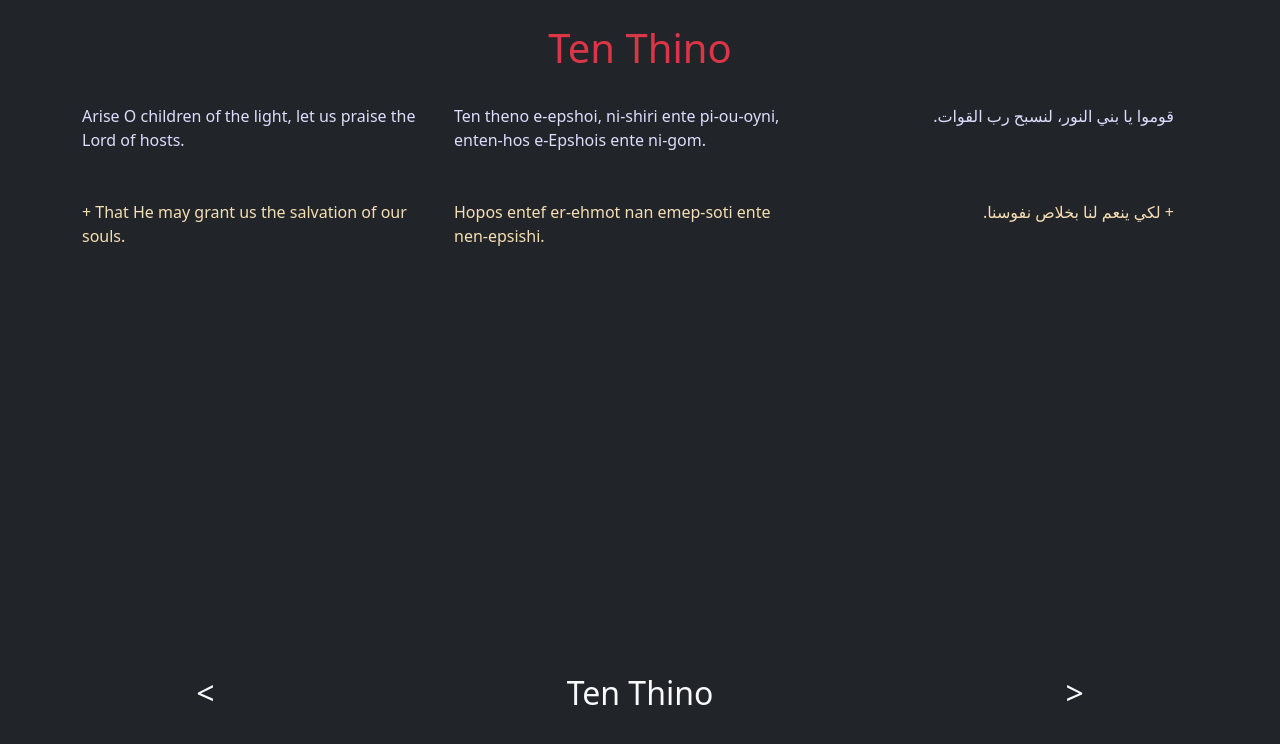
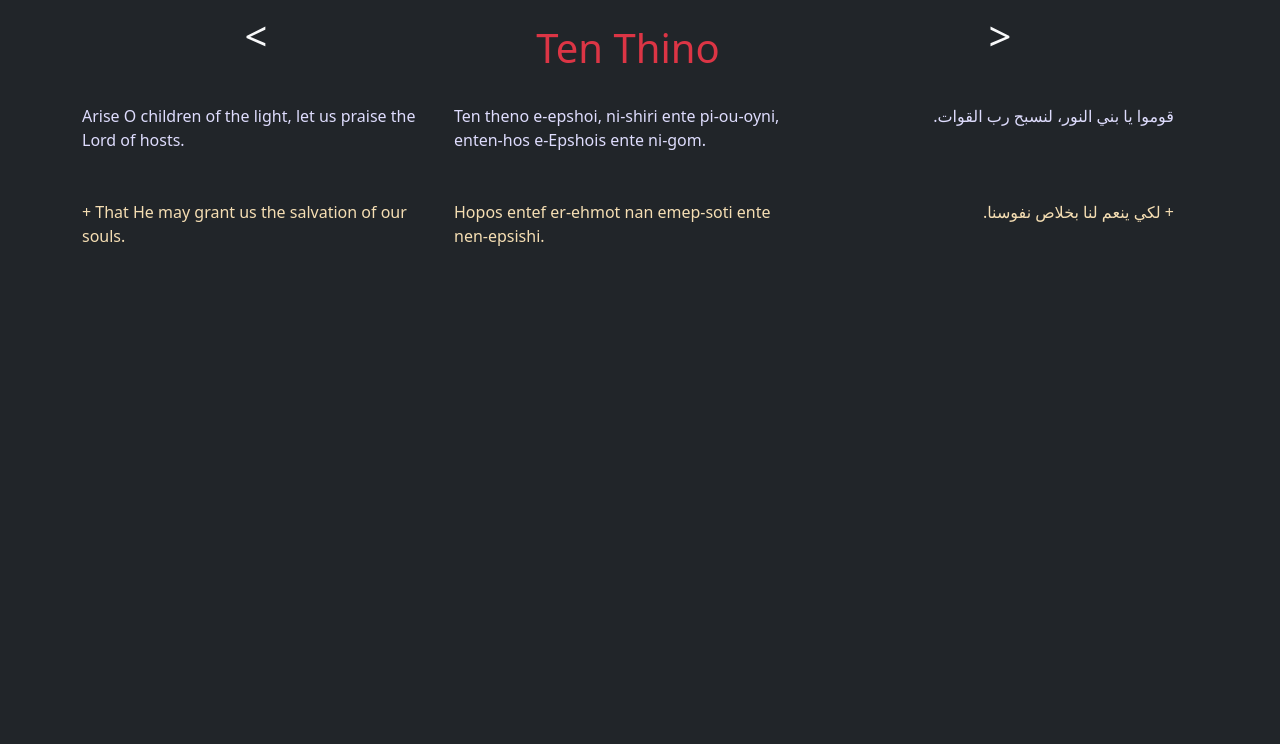
Before and after one commit to tonymelek/Psalmody, a Vue app: page / in a window 1280 px wide. Shown: the top 744 px of the page. Built offline with nearby package versions, Linux system fonts and the light colour scheme.

Commit message:
fix(styling): make hyn navigator at the top

```diff
--- a/src/containers/Slides.vue
+++ b/src/containers/Slides.vue
@@ -4,7 +4,11 @@
             <div class="container ">
 
             <div class="row">
-                <h1 class="text-danger text-center mt-4" :id="currentHymn.name">{{ currentHymn.name }}</h1>
+                <div class="row text-center align-items-center">
+                <h1 @click="goPreviousHymn" class="col cursor-pointer">&lt;</h1>
+                <h1 class="col text-danger mt-4">{{ currentHymn.name }}</h1>
+                <h1 @click="goNextHymn" class="col cursor-pointer" :class="verseGroupSize*(verseGroupIndex+1)>=currentHymn.length &&'text-danger'">&gt;</h1>
+            </div>
                 <div v-for="(verse,index) in currentVerses[0].verses" class="row verses-slides" >
                 <div v-for="(verseGroup,langIndex) in currentVerses" class="col my-4 pre-wrap " :class="verseGroup.lang==='arabic'?'arabic':''" >
                     {{ currentVerses[langIndex].verses[index]}}
@@ -23,11 +27,11 @@
                 <h2 @click="decrementverseGroup" class="col cursor-pointer h-70"></h2>
                 <h2 @click="incrementverseGroup" class="col cursor-pointer" :class="verseGroupSize*(verseGroupIndex+1)>=currentHymn.length &&'text-danger'"></h2>
             </div>
-            <div class="row">
+            <!-- <div class="row">
                 <h2 @click="goPreviousHymn" class="col cursor-pointer">&lt;</h2>
                 <h2 class="col">{{ currentHymn.name }}</h2>
                 <h2 @click="goNextHymn" class="col cursor-pointer" :class="verseGroupSize*(verseGroupIndex+1)>=currentHymn.length &&'text-danger'">&gt;</h2>
-            </div>
+            </div> -->
         </div>
 
 
--- a/src/containers/Sunday.vue
+++ b/src/containers/Sunday.vue
@@ -132,10 +132,8 @@ export default {
         }
         ,
         toggleHymn(name) {
-            console.log(name);
             const hymn = this.selectedHymns.find(hymn => hymn.name === name)
             const index = this.hymns.findIndex(hymn => hymn.name === name)
-            console.log(index);
             if (hymn) {
                 this.selectedHymns = this.selectedHymns.filter(hymn => hymn.name !== name)
             } else {
```
